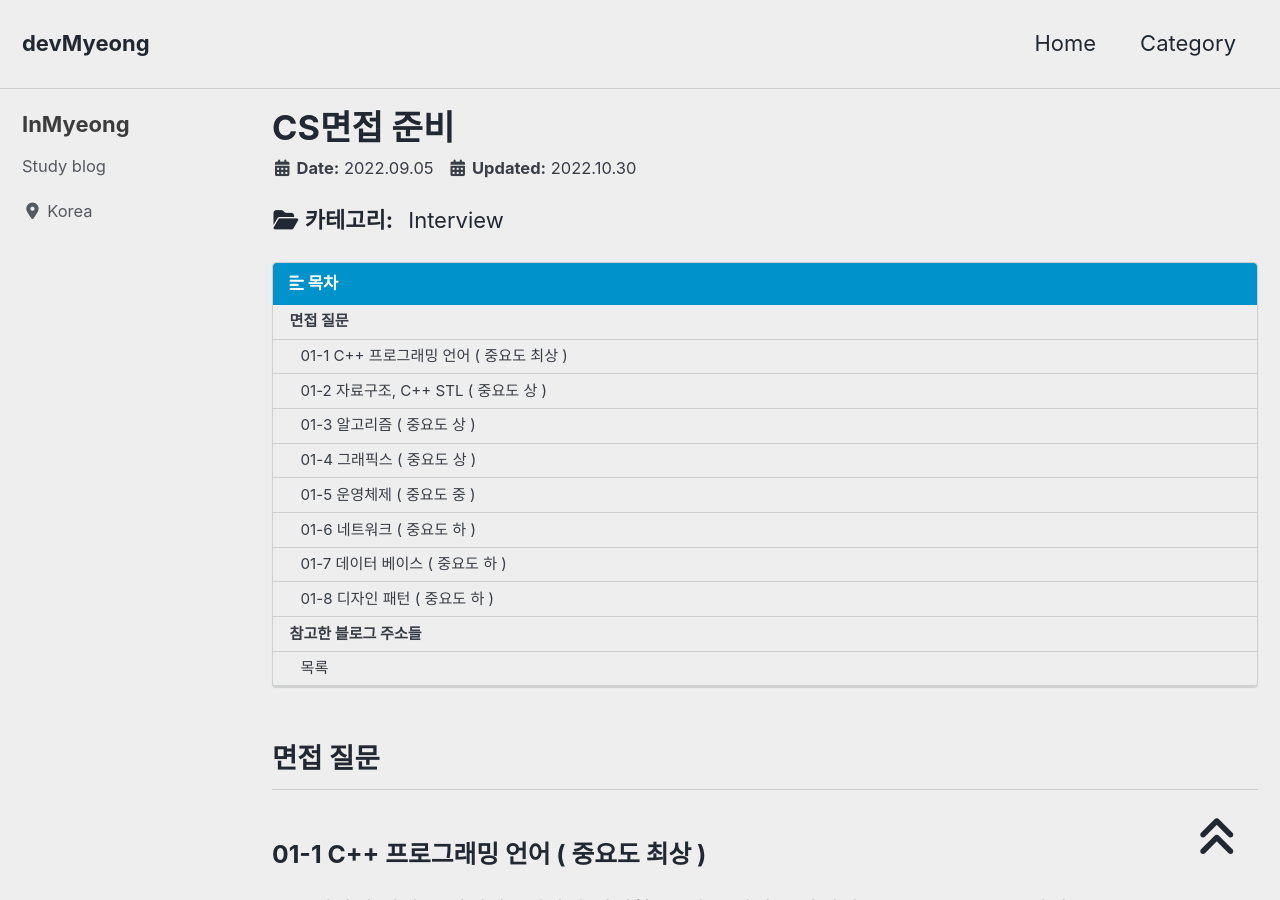
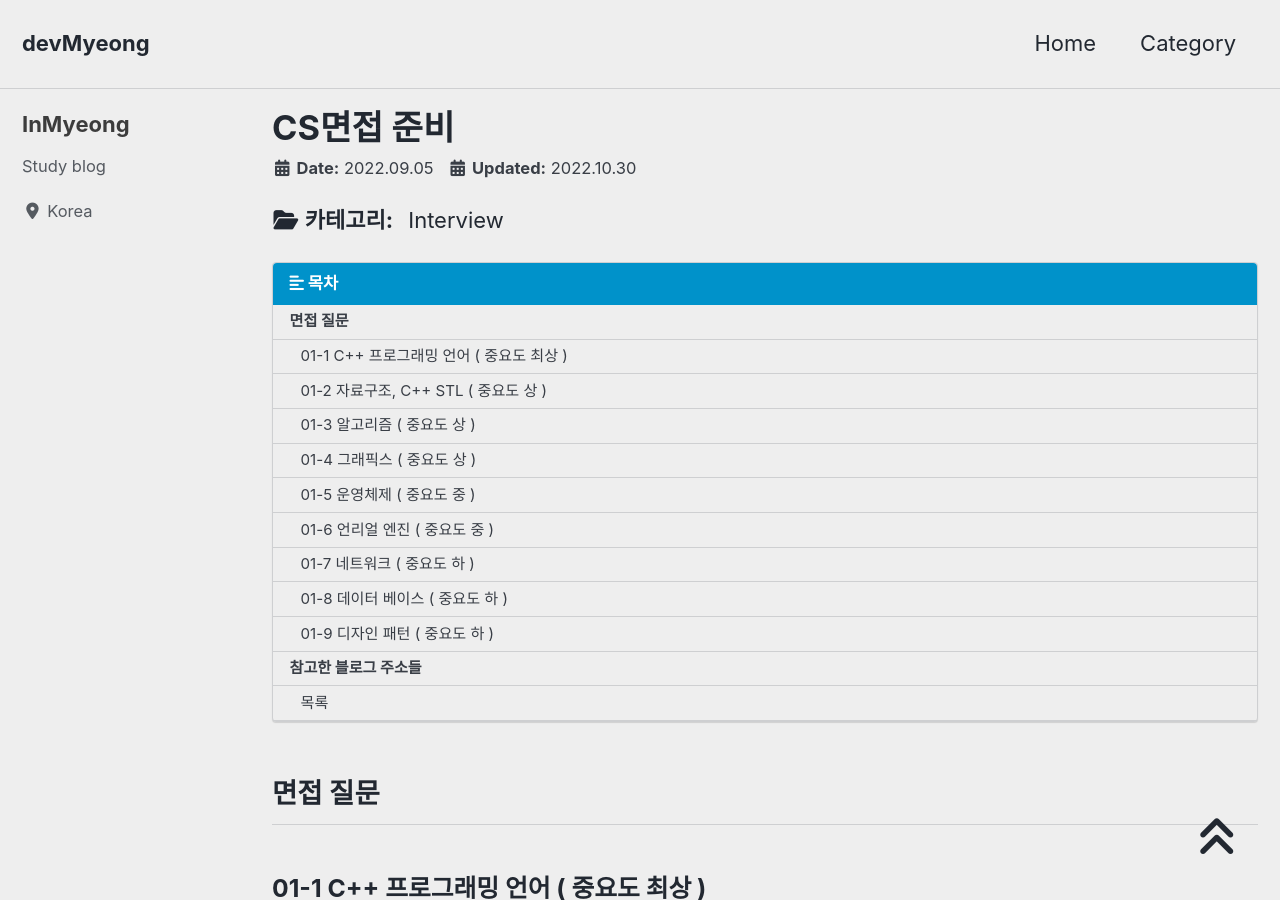
Before and after one commit to devMyeong/devMyeong.github.io, a Jekyll site: the page built from _posts/cs/2022-09-05-블로그-면접준비.md, in a window 1280 px wide and 900 px high. Built offline with Jekyll 4.4.1, drawn with Linux system fonts in a browser that asks for light colours; cached includes are drawn as plain includes; nearby versions of some CDN libraries; some web fonts are replaced; comment, search, counter and statistics services are not loaded; some of the changed text lies outside the part shown.

Commit message:
Docs : 면접 질문 리스트 업데이트

```diff
--- a/_posts/cs/2022-09-05-블로그-면접준비.md
+++ b/_posts/cs/2022-09-05-블로그-면접준비.md
@@ -253,7 +253,10 @@ last_modified_at: 2022-10-30
 - CPU와 GPU의 차이는? 기존의 CPU가 순차적인 처리 방식에 특화되어 있었다면, GPU는 병렬적인(Parallel) 처리 방식에 특화되어 있으며 이로 인해 반복적이고 비슷한 대량의 연산을 수행하는 데에 있어서 속도가 빠릅니다 GPU는 더 작고 보다 전문화된 여러개의 코어로 구성된 프로세서입니다 여러 개의 코어가 함께 작동하므로, 여러 코어로 나누어 처리할 수 있는 작업의 경우 GPU가 엄청난 성능 이점을 제공합니다 기존의 CPU가 6-8개의 코어로 구성되어 있다면, GPU는 어떤 GPU인가에 따라 많이 상이하지만 적게는 수백개에서 많게는 수천개의 코어로 구성되어 있습니다 ([**참고**](https://velog.io/@euisuk-chung/CPU%EC%99%80-GPU))
 - 멀티스레드에서 발생할 수 있는 두가지 문제는? 동기화 문제와 데드락 문제가 발생할 수 있다 동기화 문제는 크리티컬 섹션 혹은 뮤텍스로 해결할 수 있고 데드락 문제는 중첩된 Lock을 사용하는것을 피하거나 한 쓰레드에 우선권을 주는 방법으로 해결할 수 있다 ([**참고**](https://junstar92.tistory.com/184)), ([**참고**](https://modoocode.com/270)), ([**참고**](https://www.ikpil.com/1348)), ([**참고**](https://kukuta.tistory.com/282))
 
-### 01-6 네트워크 ( 중요도 하 )
+### 01-6 언리얼 엔진 ( 중요도 중 )
+- Pawn에 대해 설명하면? Pawn은 플레이어에게 조정당하는 Actor이다 ([**참고**](https://m.blog.naver.com/PostView.naver?isHttpsRedirect=true&blogId=tmddls90&logNo=221950517033))
+
+### 01-7 네트워크 ( 중요도 하 )
 - 소켓 프로그래밍이란 무엇인가? 보통 OSI 7 Layer(Open System Interconnection 7 Layer)의 네 번째 계층인 TCP(Transport Control Protocol) 상에서 동작하는 소켓을 주로 사용하는데, 이를 "TCP 소켓" 또는 "TCP/IP 소켓"이라고 부른며 이를 기반으로 네트워크 통신 기능을 프로그래밍 하는 것 입니다 ([**참고**](https://tyrionlife.tistory.com/781))
 - HTTP, TCP, UDP에 대해 설명하면? HTTP는 클라이언트와 서버 간 데이터를 주고 받기 위한 규칙(프로토콜)이다 여기서 데이터는 텍스트, 이미지, 동영상 등 모든 종류를 말한다 HTTP 종류에는 TCP 와 UDP 방식이 있으며 80번 포트를 사용한다 TCP는 1:1 연결을 지향하며 신뢰할 수 있는 통신을 제공한다, 여기서 1:1은 각각 클라이언트와 서버를 의미한다, 양 단에 연결을 수립한 뒤 데이터를 전송한다 UDP는 1:1 혹은 1:N 비연결을 지향하며 신뢰할 수 없는 통신을 제공한다, 여기서 '비연결' 이라는 말은 말 그대로 서버와 클라이언트가 연결되어 있지 않다는 뜻이다, TCP 와 달리 연결 설정 과정이 필요 없고 단지 소켓의 생성과 데이터 송수신 과정만 존재한다 ([**참고**](https://doozi0316.tistory.com/entry/HTTPHTTPS%EB%9E%80-TCP-UDP-HandShake-%EA%B0%9C%EB%85%90-%EC%A0%95%EB%A6%AC))
 - TCP와 UDP의 차이에 대해 설명하면? TCP는 전송 순서를 보장하며 가상 회선 방식을 사용하고 연결형 서비스이며 1:1 통신만 가능하다 UDP는 전송 순서를 보장하지 않으며 데이터그램 방식을 사용하고 비 연결형 서비스이며 N:N 통신이 가능하다 ([**참고**](https://coding-factory.tistory.com/614))
@@ -313,7 +316,7 @@ last_modified_at: 2022-10-30
 - 저장 방식에 따른 NoSQL 분류중 Document Model에 대해 설명하면? 키-값 모델을 개념적으로 확장한 구조로 하나의 키에 하나의 구조화된 문서를 저장하고 조회한다 ([**참고**](https://github.com/JaeYeopHan/Interview_Question_for_Beginner/tree/master/Database))
 - 저장 방식에 따른 NoSQL 분류중 Column Model에 대해 설명하면? 하나의 키에 여러 개의 컬럼 이름과 컬럼 값의 쌍으로 이루어진 데이터를 저장하고 조회한다 ([**참고**](https://github.com/JaeYeopHan/Interview_Question_for_Beginner/tree/master/Database))
 
-### 01-8 디자인 패턴 ( 중요도 하 )
+### 01-9 디자인 패턴 ( 중요도 하 )
 - 디자인 패턴이란? 자주 사용하는 설계 형태를 정형화해서 형식을 만들어 두는 것 입니다 ([**참고**](https://sshoreng.tistory.com/112?category=712983))
 - 전략 패턴에 대해 설명하면? 여러 알고리즘을 하나의 추상적인 접근점(인터페이스)을 만들어 접근점에서 알고리즘이 서로 교환 가능하도록 하는 패턴이다 요구사항이 변경되었을 때 기존의 코드를 변경하지 않아도 된다는 것이 전략패턴의 장점이다 클래스가 많이 늘어날 수 있다는 것이 단점이다 ([**참고**](https://3dpit.tistory.com/671))
 - 어댑터 패턴에 대해 설명하면? 클래스의 인터페이스를 사용자가 기대하는 다른 인터페이스로 변환하는 패턴이다 새로운 기능의 추가가 편리한 것이 장점이다 다른 구성요소에 대한 메소드 호출을 처리하기 위해 Wrapper 클래스를 더 만들어야 할 수도 있다는 것이 단점이다 ([**참고**](https://conpulake.tistory.com/254)), ([**참고**](https://lalwr.blogspot.com/2016/03/adapter-vs-facade-vs-decorator.html))
```
Also changed, not shown: other parts of _posts/cs/2022-09-05-블로그-면접준비.md (+1 -1 lines).
